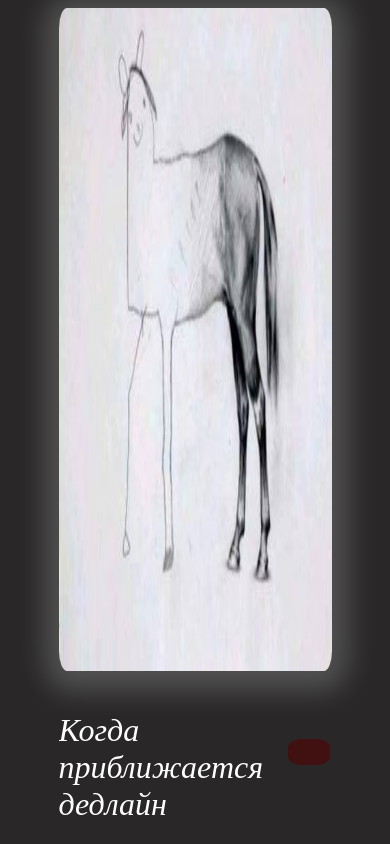
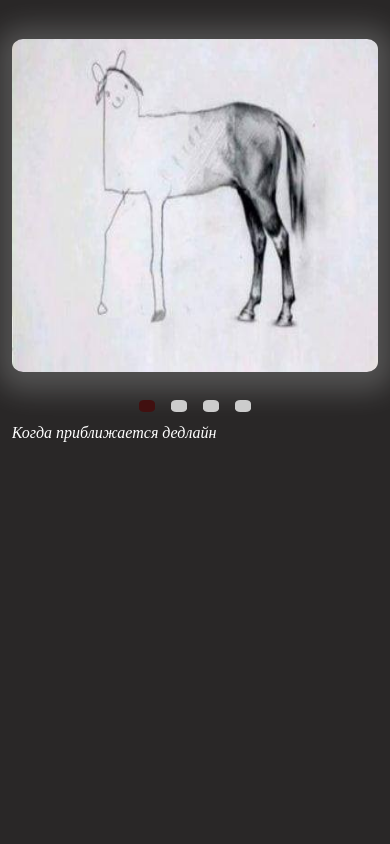
Before and after one commit to Swettlana/cssMemSlider, a plain HTML site: page cssMemSlider/index.html in a window 390 px wide. Drawn offline with Linux system fonts and the light colour scheme.

Commit message:
feat: add mobile version Sun, Oct 17, 2021 04:24:11 PM

```diff
--- a/cssMemSlider/style.css
+++ b/cssMemSlider/style.css
@@ -149,3 +149,48 @@ slide4 {
   font-style: italic;
   color: #fff;
 }
+@media (max-width: 1740px) {
+  body {
+    padding: 2% 5% 2% 5%;
+  }
+}
+@media (max-width: 1200px) {
+  body {
+    padding: 10% 3%;
+    height: 70vh;
+  }
+  .slider__wrapper {
+    justify-content: start;
+    row-gap: 5%;
+  }
+  .slider__controls {
+    flex-direction: column;
+    height: 20%;
+    align-items: center;
+    justify-content: start;
+    row-gap: 10%;
+  }
+  .text {
+    order: 2;
+  }
+  .navigation {
+    order: 1;
+  }
+  .slider__image {
+    height: 65%;
+  }
+
+  label {
+    width: 1rem;
+    height: 1rem;
+    border-radius: 33%;
+  }
+  label div {
+    display: flex;
+    width: 0.4rem;
+    height: 0.1rem;
+  }
+  .text span {
+    font-size: 16px;
+  }
+}
```
